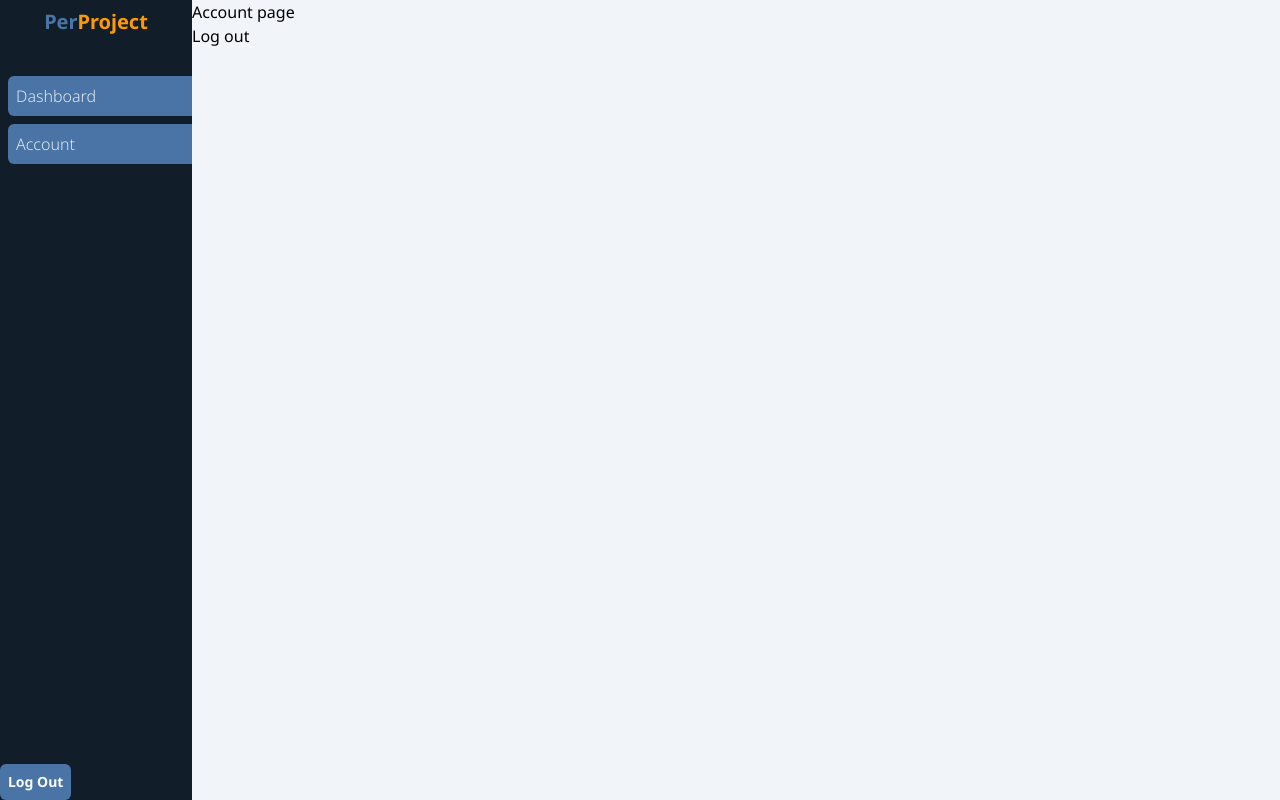
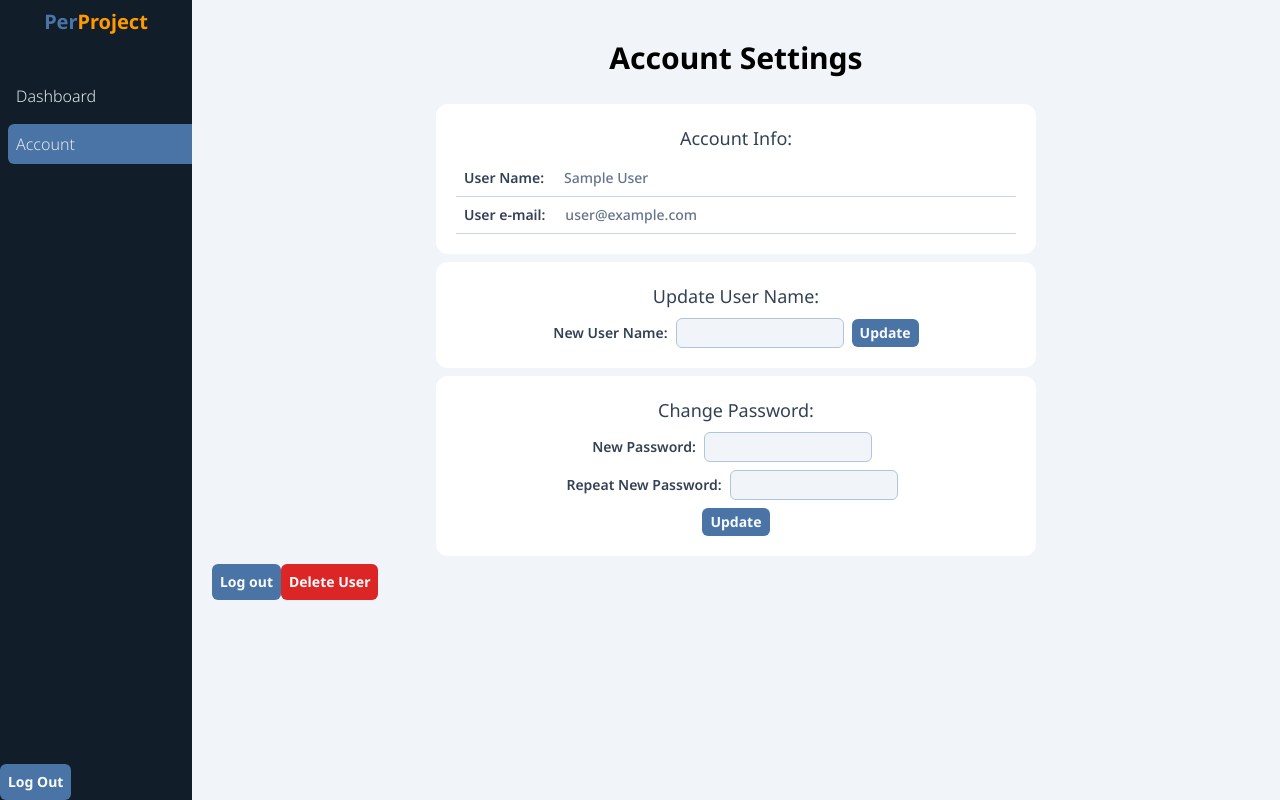
Before and after one commit to JacekGaw/Personal-Project-Manager, a React (Vite) app: page /dashboard/account in a window 1280 px wide. Built offline with nearby package versions, Linux system fonts and the light colour scheme; no server answers; sample sign-in values are in the browser's storage; the HTML template or start-up script is replaced by a standard one.

Commit message:
Add account page with account info, update user name function and change password function, also with deleting user and logout

```diff
--- a/src/App.jsx
+++ b/src/App.jsx
@@ -17,7 +17,7 @@ function App() {
             <Route path="/" element={<Home />} />
             <Route path="/signin" element={<SignIn />} />
             <Route path="/signup" element={<SignUp />} />
-            <Route exact
+            <Route exact="true"
               path="/dashboard/*"
               element={
                 <ProtectedRoute>
--- a/src/components/Nav.jsx
+++ b/src/components/Nav.jsx
@@ -14,11 +14,11 @@ const Nav = () => {
       </h2>
       <ul className="h-screen flex flex-col gap-2 pl-2 text-slate-200 font-[300] w-full">
         <li className="hover:bg-jeans transition-all duration-200  w-full rounded-l-md">
-          <NavLink exact to="/dashboard" className={({isActive}) =>
+          <NavLink exact="true" to="/dashboard" end className={({isActive}) =>
           isActive ? "block w-full py-2 px-2 bg-jeans rounded-l-md" : "block w-full py-2 px-2"}>Dashboard</NavLink>
         </li>
         <li className="hover:bg-jeans transition-all duration-200  w-full rounded-l-md">
-          <NavLink exact to="/dashboard/account" className={({isActive}) =>
+          <NavLink exact="true" end to="/dashboard/account" className={({isActive}) =>
           isActive ? "block w-full py-2 px-2 bg-jeans rounded-l-md" : "block w-full py-2 px-2"}>Account</NavLink>
 
         </li>
--- a/src/components/UI/Button.jsx
+++ b/src/components/UI/Button.jsx
@@ -3,7 +3,7 @@ import React from 'react';
 const Button = ({onClick, className, disabled, children}) => {
 
     return (
-        <button onClick={onClick} className={`p-2  rounded-md font-bold text-sm bg-jeans text-slate-50 hover:-translate-y-[2px] hover:shadow-sm transition-all duration-200 ${className}`} disabled={disabled}>{children}</button>
+        <button onClick={onClick} className={`p-2  rounded-md font-bold text-sm bg-jeans text-slate-50 hover:-translate-y-[2px] hover:shadow-sm transition-all duration-200 disabled:bg-cream ${className}`} disabled={disabled}>{children}</button>
     )
 
 }
--- a/src/firebase.js
+++ b/src/firebase.js
@@ -14,8 +14,8 @@ import { getFirestore } from "firebase/firestore";
 // Your web app's Firebase configuration
 // For Firebase JS SDK v7.20.0 and later, measurementId is optional
 const firebaseConfig = {
-  apiKey: import.meta.env.VITE_FIREBASE_APIKEY,
-  // VITE_FIREBASE_APIKEY
+  apiKey: import.meta.env.VITE_FIREBASE_APIKEY ,
+  // import.meta.env.VITE_FIREBASE_APIKEY
   authDomain: import.meta.env.VITE_FIREBASE_AUTHDOMAIN,
   projectId: import.meta.env.VITE_FIREBASE_PROJECTID,
   storageBucket: import.meta.env.VITE_FIREBASE_STORAGEBUCKET,
--- a/src/pages/Account/Account.jsx
+++ b/src/pages/Account/Account.jsx
@@ -1,10 +1,17 @@
-import React, { useContext } from "react";
+import React, { useContext, useRef, useState } from "react";
+import Button from "../../components/UI/Button";
+import AccountInfo from "./AccountInfo";
+import UpdateNameForm from "./UpdateNameForm";
+import ChangePasswordForm from "./ChangePasswordForm";
 import { AuthContext } from "../../store/auth-context";
 import { useNavigate } from "react-router-dom";
 
 const Account = () => {
-  const { user, logout } = useContext(AuthContext);
+  const { user, logout, updateDisplayName, deleteCurrUser } = useContext(AuthContext);
   const navigate = useNavigate();
+  const [errorMessage,setErrorMessage] = useState();
+  const [buttonDisabled, setButtonDisabled] = useState(false);
+  const newUserNameRef = useRef();
   console.log(user);
 
   const handleLogOut = async () => {
@@ -16,11 +23,28 @@ const Account = () => {
     }
   };
 
+  const handleDeleteUser = async () => {
+    try {
+      await deleteCurrUser();
+      navigate("/signup", {replace:true});
+    } catch (e) {
+      console.log(e.message);
+    };
+  };
+
+
+
   return (
-    <section>
-
-      <h1>Account page</h1>
-      <button onClick={handleLogOut}>Log out</button>
+    <section className="w-full p-5">
+      <header>
+        <h1 className="p-5 text-center font-bold text-3xl">Account Settings</h1>
+      </header>
+      {errorMessage && <p className="mx-10 my-2 text-red-600 text-center text-lg border-2 border-red-600 font-[800]">{errorMessage} <button className="text-black font-[900]" onClick={() => {setErrorMessage()}}>x</button></p>}
+      <AccountInfo />
+      <UpdateNameForm />
+      <ChangePasswordForm />
+      <Button onClick={handleLogOut}>Log out</Button>
+      <Button onClick={handleDeleteUser} className={'bg-red-600'}>Delete User</Button>
     </section>
   );
 };
--- /dev/null
+++ b/src/pages/Account/AccountInfo.jsx
@@ -0,0 +1,27 @@
+import React, {useContext} from 'react';
+import { AuthContext } from '../../store/auth-context';
+
+const AccountInfo = () => {
+    const {user} = useContext(AuthContext);
+
+    return (
+        <section className='mx-auto max-w-[600px]  p-5 my-2 bg-white rounded-xl'>
+            <header>
+                <h3 className='px-2 pb-2 text-center font-[400] text-slate-700 text-lg'>Account Info:</h3>
+            </header>
+        <div className='w-full '>
+            <div className='flex items-center p-2 w-full border-b border-b-slate-300'>
+                <h5 className='font-[600] text-slate-700 text-sm mr-5'>User Name:</h5>
+                <p className='font-[500] text-slate-500 text-sm mr-5'>{user.displayName}</p>
+            </div>
+            <div className='flex w-full border-b border-b-slate-300 p-2'>
+                <h5 className='font-[600] text-slate-700 text-sm mr-5'>User e-mail:</h5>
+                <p className='font-[500] text-slate-500 text-sm mr-5'>{user.email}</p>
+            </div>
+        </div>
+        </section>
+    )
+
+}
+
+export default AccountInfo;
--- /dev/null
+++ b/src/pages/Account/ChangePasswordForm.jsx
@@ -0,0 +1,65 @@
+import React, {useRef, useState, useContext} from 'react';
+import Button from '../../components/UI/Button';
+import { AuthContext } from '../../store/auth-context';
+import { useNavigate } from 'react-router-dom';
+
+const ChangePasswordForm = () => {
+    const navigate = useNavigate();
+    const [errorMessage,setErrorMessage] = useState();
+    const {user, logout, updateUsersPassword} = useContext(AuthContext);
+    const [buttonDisabled, setButtonDisabled] = useState(false);
+    const newPasswordRef = useRef();
+    const newRepeatedPasswordRef = useRef();
+
+    const handleChangePassword = async (e) => {
+        setErrorMessage();
+        e.preventDefault();
+        if(newPasswordRef.current.value !== '' || newRepeatedPasswordRef.current.value !== ''){
+            if(newPasswordRef.current.value === newRepeatedPasswordRef.current.value){
+                try {
+                    await updateUsersPassword(newPasswordRef.current.value);
+                    await logout();
+                    navigate("/signin", {replate: true});
+                } catch (e) {
+                    setErrorMessage(e.message);
+                }
+            }
+            else setErrorMessage("Passwords do not match");
+        }
+        else setErrorMessage("New Password cannot be empty");
+    }
+
+    return (
+        <section className="mx-auto max-w-[600px]  p-5 my-2 bg-white rounded-xl">
+      <header>
+        <h3 className="px-2 pb-2 text-center font-[400] text-slate-700 text-lg">
+          Change Password:
+        </h3>
+      </header>
+      {errorMessage && <p className="mx-10 my-2 text-red-600 text-center text-lg border-2 border-red-600 font-[800]">{errorMessage} <button className="text-black font-[900]" onClick={() => {setErrorMessage()}}>x</button></p>}
+      <form onSubmit={handleChangePassword} className="flex flex-col gap-2 justify-center items-center">
+        <div>
+        <label htmlFor="new-user-name" className='font-[600] text-slate-700 text-sm mr-2'>
+          New Password:
+        </label>
+        <input id="new-user-name" type="password" ref={newPasswordRef} className="mr-2 bg-slate-100 border text-sm border-lightjeans rounded-md p-1"></input>
+        </div>
+        <div>
+        <label htmlFor="new-user-name" className='font-[600] text-slate-700 text-sm mr-2'>
+          Repeat New Password:
+        </label>
+        <input id="new-user-name" type="password" ref={newRepeatedPasswordRef} className="mr-2 bg-slate-100 border text-sm border-lightjeans rounded-md p-1"></input>
+        </div>
+        <Button
+          disabled={buttonDisabled}
+          type="submit"
+          className={`disabled:bg-cream text-sm py-1 px-2`}
+        >
+          Update
+        </Button>
+      </form>
+    </section>
+    )
+}
+
+export default ChangePasswordForm;
--- /dev/null
+++ b/src/pages/Account/UpdateNameForm.jsx
@@ -0,0 +1,87 @@
+import React, { useContext, useState, useRef } from "react";
+import Button from "../../components/UI/Button";
+import { AuthContext } from "../../store/auth-context";
+
+const UpdateNameForm = () => {
+  const newUserNameRef = useRef();
+  const [buttonDisabled, setButtonDisabled] = useState(false);
+  const [errorMessage, setErrorMessage] = useState();
+  const { user, updateDisplayName } = useContext(AuthContext);
+
+  const handleUpdateUserName = async (e) => {
+    setErrorMessage();
+    console.log(newUserNameRef.current.value, user.displayName);
+    if (newUserNameRef.current.value !== "") {
+      if (newUserNameRef.current.value !== user.displayName) {
+        try {
+          setButtonDisabled(true);
+          await updateDisplayName(newUserNameRef.current.value);
+        } catch (e) {
+          setErrorMessage(e.message);
+          console.log(e.message);
+        }
+        newUserNameRef.current.value = "";
+        setButtonDisabled(false);
+      }
+      else {
+        e.preventDefault();
+        setErrorMessage("New user name must be different from the current one!");
+      }
+
+
+    } else {
+      e.preventDefault();
+      setErrorMessage("New user name cannot be empty!");
+    }
+  };
+
+  return (
+    <section className="mx-auto max-w-[600px]  p-5 my-2 bg-white rounded-xl">
+      <header>
+        <h3 className="px-2 pb-2 text-center font-[400] text-slate-700 text-lg">
+          Update User Name:
+        </h3>
+      </header>
+      {errorMessage && (
+        <p className="mx-10 my-2 text-red-600 text-center text-lg border-2 border-red-600 font-[800]">
+          {errorMessage}{" "}
+          <button
+            className="text-black font-[900]"
+            onClick={() => {
+              setErrorMessage();
+            }}
+          >
+            x
+          </button>
+        </p>
+      )}
+
+      <form
+        onSubmit={handleUpdateUserName}
+        className="flex justify-center items-center"
+      >
+        <label
+          htmlFor="new-user-name"
+          className="font-[600] text-slate-700 text-sm mr-2"
+        >
+          New User Name:
+        </label>
+        <input
+          id="new-user-name"
+          type="text"
+          ref={newUserNameRef}
+          className="mr-2 bg-slate-100 border text-sm border-lightjeans rounded-md p-1"
+        ></input>
+        <Button
+          disabled={buttonDisabled}
+          type="submit"
+          className={`disabled:bg-cream text-sm py-1 px-2`}
+        >
+          Update
+        </Button>
+      </form>
+    </section>
+  );
+};
+
+export default UpdateNameForm;
```
Also changed, not shown: src/store/auth-context.jsx (+18 -1 lines).
